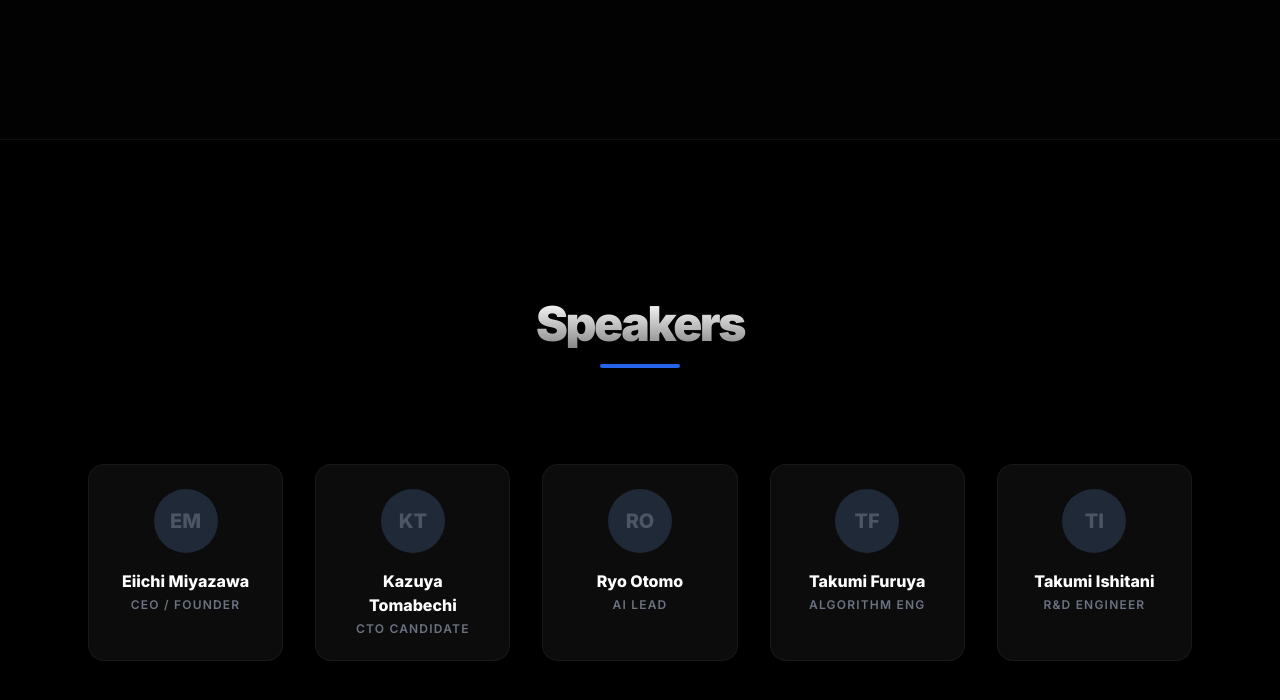
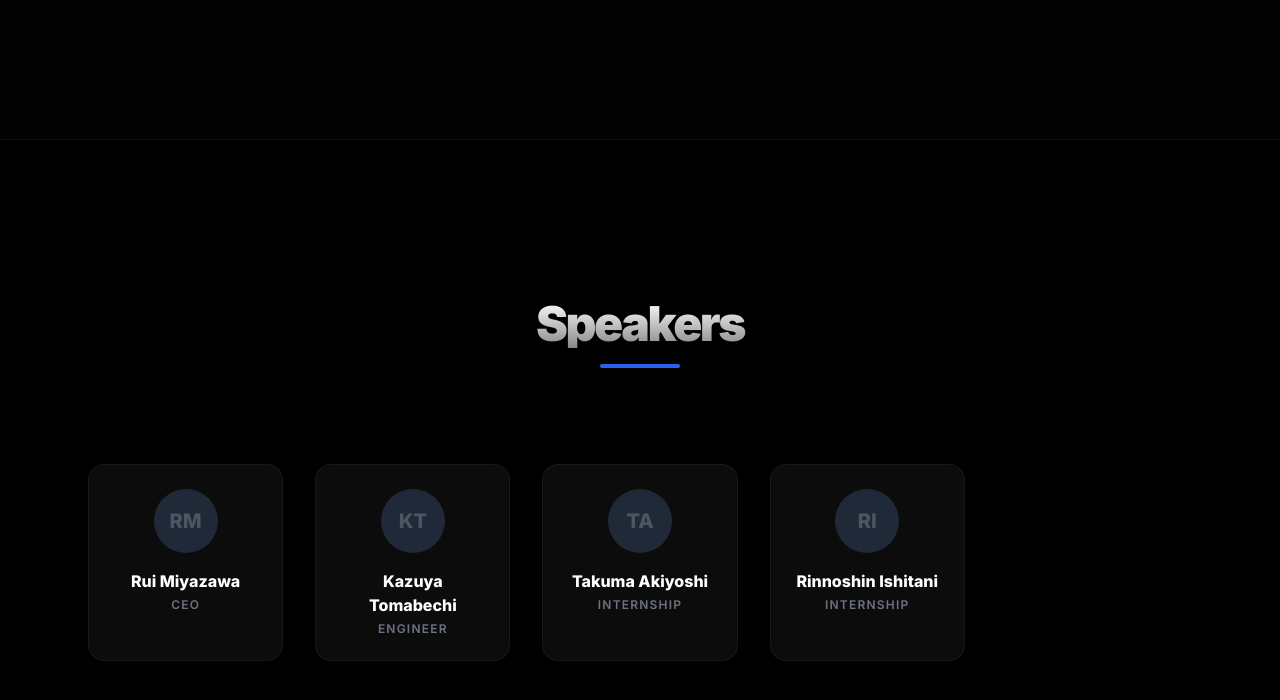
Before and after one commit to sci-bone/sci-bone-day-2026, a plain HTML site: page index.html in a window 1280 px wide. Shown: the part 2613-3313 px from the top of the page. Drawn offline with nearby package versions, Linux system fonts and the light colour scheme.

Commit message:
index.htmlを変更

```diff
--- a/index.html
+++ b/index.html
@@ -109,7 +109,7 @@
     <section id="vision" class="py-40 px-6 max-w-5xl mx-auto text-center border-t border-white/5 reveal">
         <h2 class="text-blue-500 text-xs font-bold uppercase tracking-[0.3em] mb-8">The Mission</h2>
         <p class="text-4xl md:text-6xl font-black leading-tight tracking-tighter mb-8">
-            研究室の知見を、<br><span class="text-gray-500">すべてのスポーツ現場へ。</span>
+            強くなるツールを、<br><span class="text-gray-500">すべてのスポーツ現場へ。</span>
         </p>
         <p class="text-gray-400 text-lg md:text-xl leading-relaxed max-w-3xl mx-auto font-medium">
             バイオメカニクスの高度な解析を、誰もが手に取れるテクノロジーへ。<br class="hidden md:block">
@@ -133,7 +133,7 @@
             class="group bg-zinc-950 p-12 rounded-[40px] border border-white/5 hover-glow reveal overflow-hidden relative">
             <h3 class="text-3xl font-bold mb-4 tracking-tight">Basketball Analysis</h3>
             <p class="text-gray-400 mb-8 leading-relaxed font-medium">
-                シュート精度をバイオメカニクスで解明。東京大学での研究成果をベースとした高度な動作解析システムを披露。</p>
+                シュート精度をバイオメカニクスで解明。高度な動作解析システムを披露。</p>
             <div
                 class="aspect-video bg-black rounded-3xl border border-white/10 flex items-center justify-center text-zinc-800 overflow-hidden">
                 <p class="text-xs tracking-widest uppercase font-bold">Analysis Visualization</p>
@@ -206,39 +206,31 @@
         <div class="grid grid-cols-2 md:grid-cols-5 gap-8 text-center">
             <div class="p-6 rounded-2xl bg-zinc-900/50 border border-white/5 hover:bg-zinc-900 transition">
                 <div class="w-16 h-16 bg-gray-800 rounded-full mx-auto mb-4 flex items-center justify-center">
-                    <span class="text-xl font-bold text-gray-600">EM</span>
+                    <span class="text-xl font-bold text-gray-600">RM</span>
                 </div>
-                <p class="font-bold text-base mb-1">Eiichi Miyazawa</p>
-                <p class="text-gray-500 text-xs font-semibold uppercase tracking-widest leading-tight">CEO / Founder</p>
+                <p class="font-bold text-base mb-1">Rui Miyazawa</p>
+                <p class="text-gray-500 text-xs font-semibold uppercase tracking-widest leading-tight">CEO</p>
             </div>
             <div class="p-6 rounded-2xl bg-zinc-900/50 border border-white/5 hover:bg-zinc-900 transition">
                 <div class="w-16 h-16 bg-gray-800 rounded-full mx-auto mb-4 flex items-center justify-center">
                     <span class="text-xl font-bold text-gray-600">KT</span>
                 </div>
                 <p class="font-bold text-base mb-1">Kazuya Tomabechi</p>
-                <p class="text-gray-500 text-xs font-semibold uppercase tracking-widest leading-tight">CTO Candidate</p>
+                <p class="text-gray-500 text-xs font-semibold uppercase tracking-widest leading-tight">Engineer</p>
             </div>
             <div class="p-6 rounded-2xl bg-zinc-900/50 border border-white/5 hover:bg-zinc-900 transition">
                 <div class="w-16 h-16 bg-gray-800 rounded-full mx-auto mb-4 flex items-center justify-center">
-                    <span class="text-xl font-bold text-gray-600">RO</span>
+                    <span class="text-xl font-bold text-gray-600">TA</span>
                 </div>
-                <p class="font-bold text-base mb-1">Ryo Otomo</p>
-                <p class="text-gray-500 text-xs font-semibold uppercase tracking-widest leading-tight">AI Lead</p>
+                <p class="font-bold text-base mb-1">Takuma Akiyoshi</p>
+                <p class="text-gray-500 text-xs font-semibold uppercase tracking-widest leading-tight">Internship</p>
             </div>
             <div class="p-6 rounded-2xl bg-zinc-900/50 border border-white/5 hover:bg-zinc-900 transition">
                 <div class="w-16 h-16 bg-gray-800 rounded-full mx-auto mb-4 flex items-center justify-center">
-                    <span class="text-xl font-bold text-gray-600">TF</span>
+                    <span class="text-xl font-bold text-gray-600">RI</span>
                 </div>
-                <p class="font-bold text-base mb-1">Takumi Furuya</p>
-                <p class="text-gray-500 text-xs font-semibold uppercase tracking-widest leading-tight">Algorithm Eng</p>
-            </div>
-            <div
-                class="p-6 rounded-2xl bg-zinc-900/50 border border-white/5 hover:bg-zinc-900 transition col-span-2 md:col-span-1">
-                <div class="w-16 h-16 bg-gray-800 rounded-full mx-auto mb-4 flex items-center justify-center">
-                    <span class="text-xl font-bold text-gray-600">TI</span>
-                </div>
-                <p class="font-bold text-base mb-1">Takumi Ishitani</p>
-                <p class="text-gray-500 text-xs font-semibold uppercase tracking-widest leading-tight">R&D Engineer</p>
+                <p class="font-bold text-base mb-1">Rinnoshin Ishitani</p>
+                <p class="text-gray-500 text-xs font-semibold uppercase tracking-widest leading-tight">Internship</p>
             </div>
         </div>
     </section>
```
